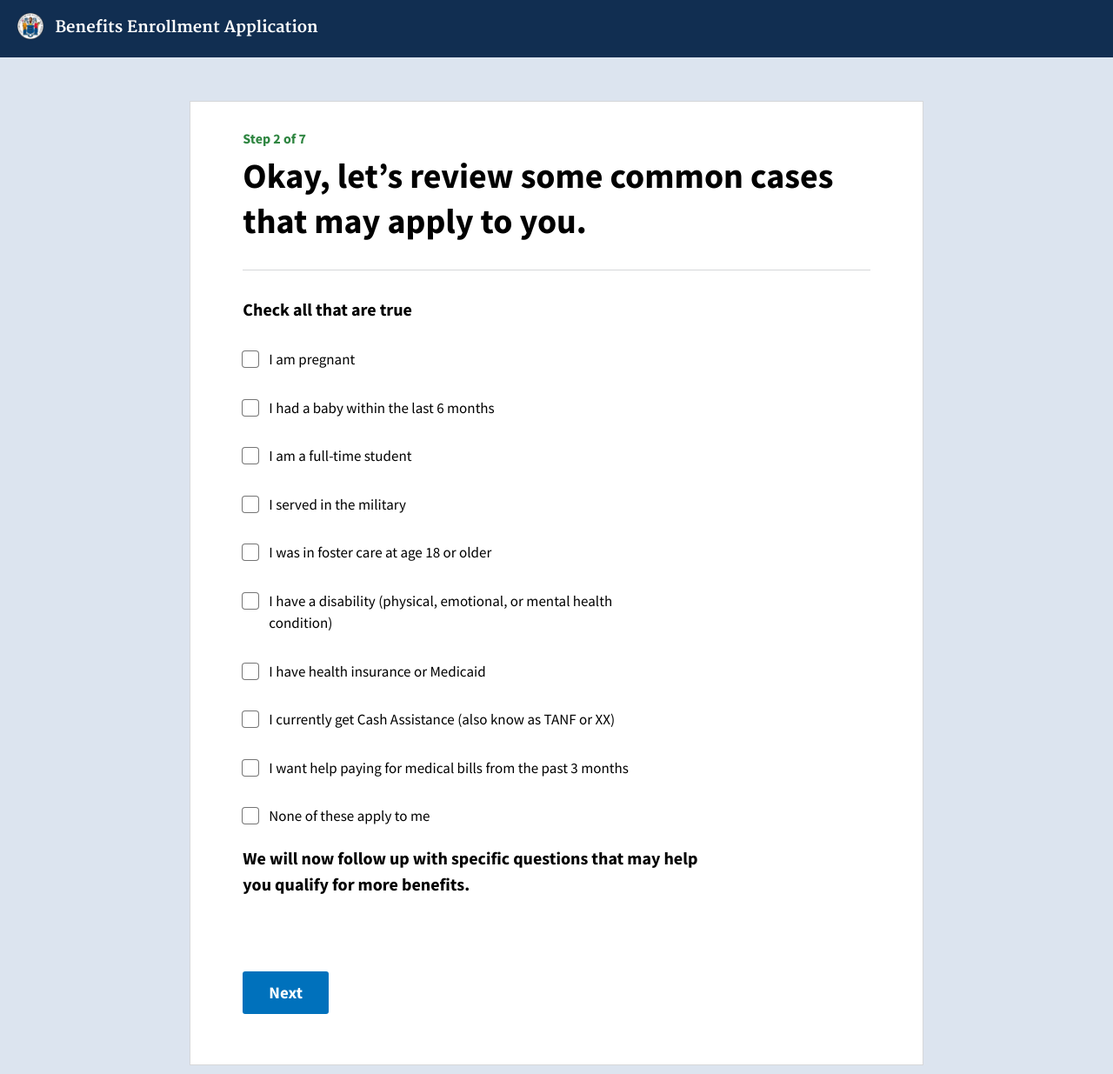
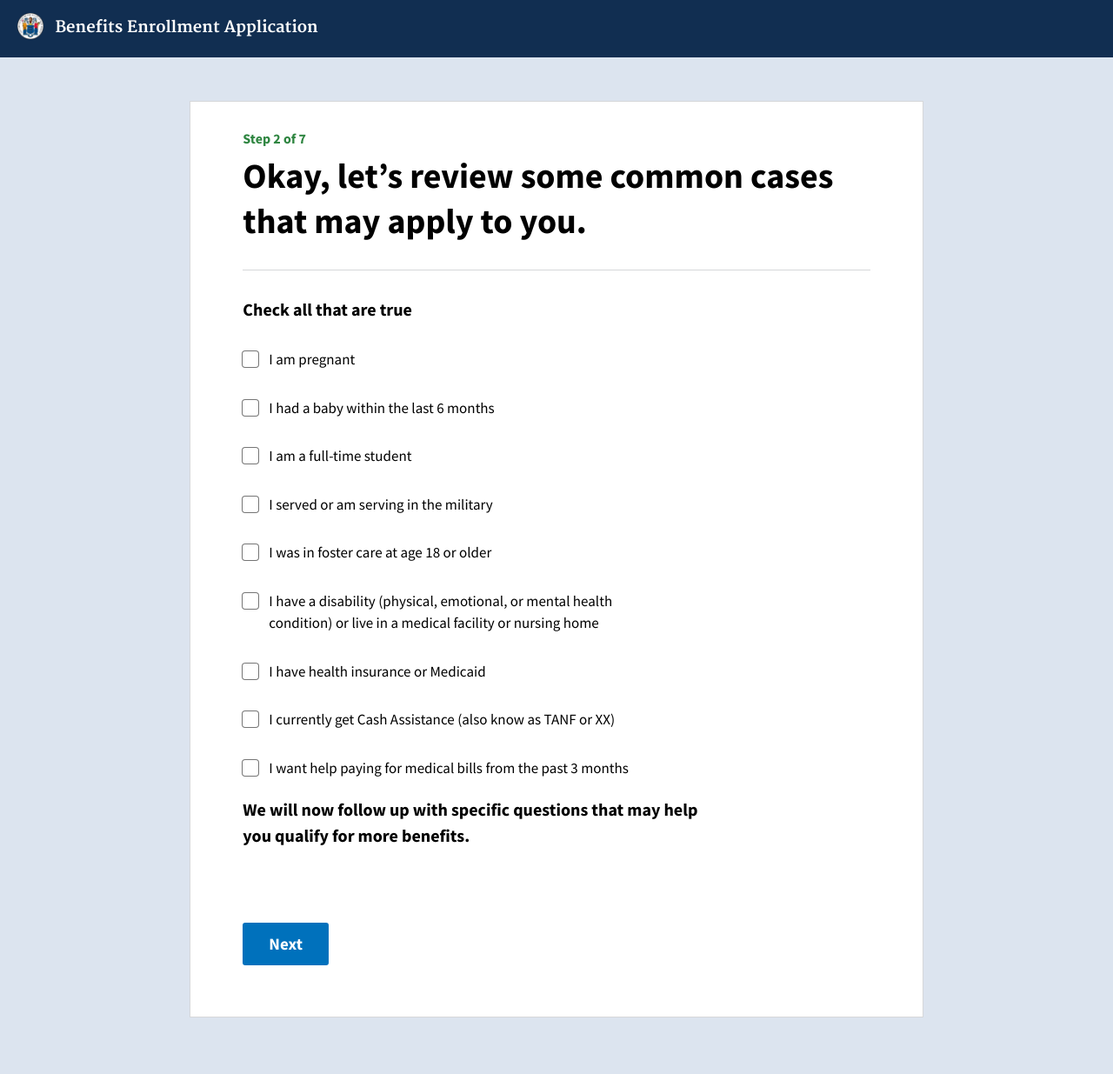
Before and after one commit to usds/benefits-enrollment-prototype, a Jekyll site: the page built from 02-your-details/applicant-common-cases.html, in a window 1280 px wide. Shown: the whole page at 87% size. Built offline with Jekyll 4.4.1, drawn with Linux system fonts in a browser that asks for light colours; after the commit the page ends 1180 px from its top, so only the background shows below that.

Commit message:
common cases question

```diff
--- a/02-your-details/applicant-common-cases.html
+++ b/02-your-details/applicant-common-cases.html
@@ -24,7 +24,7 @@ title: Okay, let’s review some common cases that may apply to you.
 			</li>
 			<li>
 				<input id="commonCaseMilitary" type="checkbox" name="common-cases" value="I served in the military">
-				<label for="commonCaseMilitary">I served in the military</label>
+				<label for="commonCaseMilitary">I served or am serving in the military</label>
 			</li>
 			<li>
 				<input id="commonCaseFoster" type="checkbox" name="common-cases" value="I was in foster care at age 18 or older">
@@ -32,7 +32,7 @@ title: Okay, let’s review some common cases that may apply to you.
 			</li>
 			<li>
 				<input id="commonCaseDisability" type="checkbox" name="common-cases" value="I has a disability">
-				<label for="commonCaseDisability">I have a disability (physical, emotional, or mental health condition)</label>
+				<label for="commonCaseDisability">I have a disability (physical, emotional, or mental health condition) or live in a medical facility or nursing home</label>
 			</li>
 			<li>
 				<input id="commonCaseInsurance" type="checkbox" name="common-cases" value="I have health insurance or Medicaid">
@@ -46,10 +46,6 @@ title: Okay, let’s review some common cases that may apply to you.
 				<input id="commonCaseMedical" type="checkbox" name="common-cases" value="I want help paying for medical bills from the past 3 months">
 				<label for="commonCaseMedical">I want help paying for medical bills from the past 3 months</label>
 			</li>
-			<li>
-				<input id="commonCaseNone" type="checkbox" name="common-cases" value="None of these apply to me">
-				<label for="commonCaseNone">None of these apply to me</label>
-			</li>
 		</ul>
 		<p class="prompt__primary-text">We will now follow up with specific questions that may help you qualify for more benefits.</p>
 		</div>
```
Also changed, not shown: other parts of 02-your-details/applicant-common-cases.html (+0 -6 lines).
